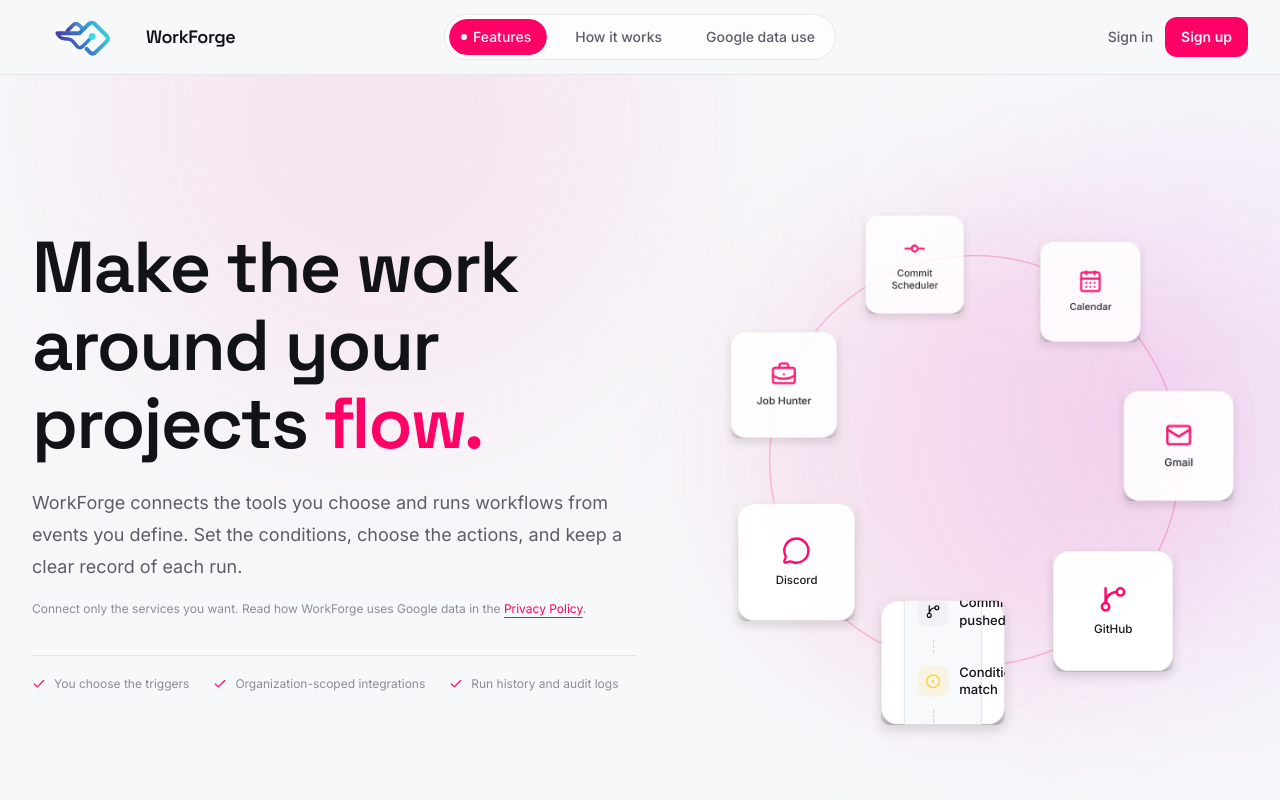
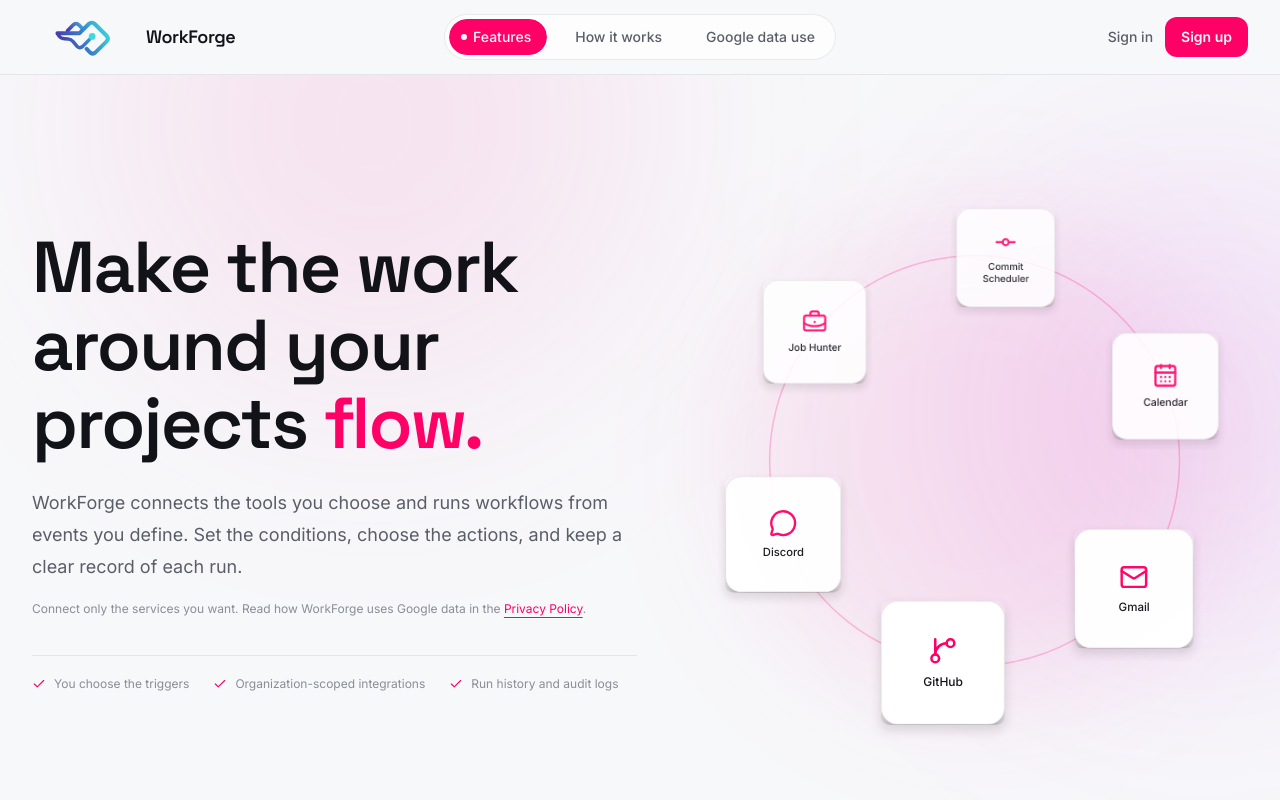
Before and after one commit to KeshavKandoi/AI-AUTOMATION, a React (Vite) app in the folder ai-coo-frontend/: page / in a window 1280 px wide. Shown: the top 800 px of the page. Built offline with nearby package versions, Linux system fonts and the light colour scheme; no server answers.

Commit message:
Refactor OrbitImages rendering logic for improved feature display and remove unused code

```diff
--- a/ai-coo-frontend/src/pages/home/Home.tsx
+++ b/ai-coo-frontend/src/pages/home/Home.tsx
@@ -8,13 +8,11 @@ import {
   BriefcaseBusiness,
   CalendarDays,
   Check,
-  CircleDot,
   GitBranch,
   GitCommitHorizontal,
   LayoutDashboard,
   Mail,
   MessageCircle,
-  ScrollText,
   ShieldCheck,
   Workflow,
 } from 'lucide-react'
@@ -78,7 +76,6 @@ const STEPS = [
 ]
 
 const ORBIT_ITEMS = [
-  { src: '/workforge-icon.svg', alt: 'Workflow preview' },
   { src: '/workforge-icon.svg', alt: 'GitHub' },
   { src: '/workforge-icon.svg', alt: 'Gmail' },
   { src: '/workforge-icon.svg', alt: 'Google Calendar' },
@@ -139,7 +136,6 @@ export default function Home() {
               <OrbitImages
                 images={ORBIT_ITEMS}
                 renderItem={(_, index) => {
-                  if (index > 0) {
                   const orbitalFeatures = [
                     { name: 'GitHub', icon: GitBranch },
                     { name: 'Gmail', icon: Mail },
@@ -148,27 +144,12 @@ export default function Home() {
                     { name: 'Job Hunter', icon: BriefcaseBusiness },
                     { name: 'Discord', icon: MessageCircle },
                   ]
-                    const feature = orbitalFeatures[index - 1]
+                  const feature = orbitalFeatures[index]
                   const FeatureIcon = feature.icon
                   return (
                     <div className="flex h-full w-full flex-col items-center justify-center gap-2 rounded-2xl border border-[var(--color-border)] bg-[var(--color-surface)] px-2 text-[var(--color-signal)] shadow-xl shadow-black/30">
                       <FeatureIcon size={28} />
                       <span className="text-center text-[11px] font-medium leading-tight text-[var(--color-text-primary)]">{feature.name}</span>
-                      </div>
-                    )
-                  }
-                  return (
-                  <div className="flex h-full w-full flex-col justify-center rounded-2xl border border-[var(--color-border)] bg-[var(--color-surface)] p-4 shadow-xl shadow-black/40 sm:p-5">
-                    <p className="text-[9px] font-semibold uppercase tracking-[0.16em] text-[var(--color-text-faint)]">Workflow preview</p>
-                    <h2 className="mt-1 text-sm font-semibold sm:text-base">A flow you define</h2>
-                    <div className="mt-3 space-y-2.5 rounded-xl border border-[var(--color-border)] bg-[var(--color-void)]/80 p-3">
-                      <div className="flex items-center gap-2.5"><span className="flex h-7 w-7 shrink-0 items-center justify-center rounded-lg bg-[var(--color-surface-hover)]"><GitBranch size={14} /></span><span className="text-[11px] font-medium sm:text-xs">Commit pushed</span></div>
-                      <div className="ml-3.5 h-3 border-l border-dashed border-[var(--color-border-hover)]" />
-                      <div className="flex items-center gap-2.5"><span className="flex h-7 w-7 shrink-0 items-center justify-center rounded-lg bg-amber-400/10 text-amber-300"><CircleDot size={14} /></span><span className="text-[11px] font-medium sm:text-xs">Conditions match</span></div>
-                      <div className="ml-3.5 h-3 border-l border-dashed border-[var(--color-border-hover)]" />
-                      <div className="flex items-center gap-2.5"><span className="flex h-7 w-7 shrink-0 items-center justify-center rounded-lg bg-[var(--color-signal-dim)] text-[var(--color-signal)]"><Workflow size={14} /></span><span className="text-[11px] font-medium sm:text-xs">Run selected actions</span></div>
-                    </div>
-                    <div className="mt-2.5 flex items-center gap-2 rounded-lg bg-[var(--color-surface-hover)]/60 px-2.5 py-2 text-[9px] text-[var(--color-text-muted)]"><ScrollText size={12} className="shrink-0 text-[var(--color-signal)]" /> Task · Email · Discord</div>
                     </div>
                   )
                 }}
```
Lines whose indentation alone changed are shown as unchanged.
